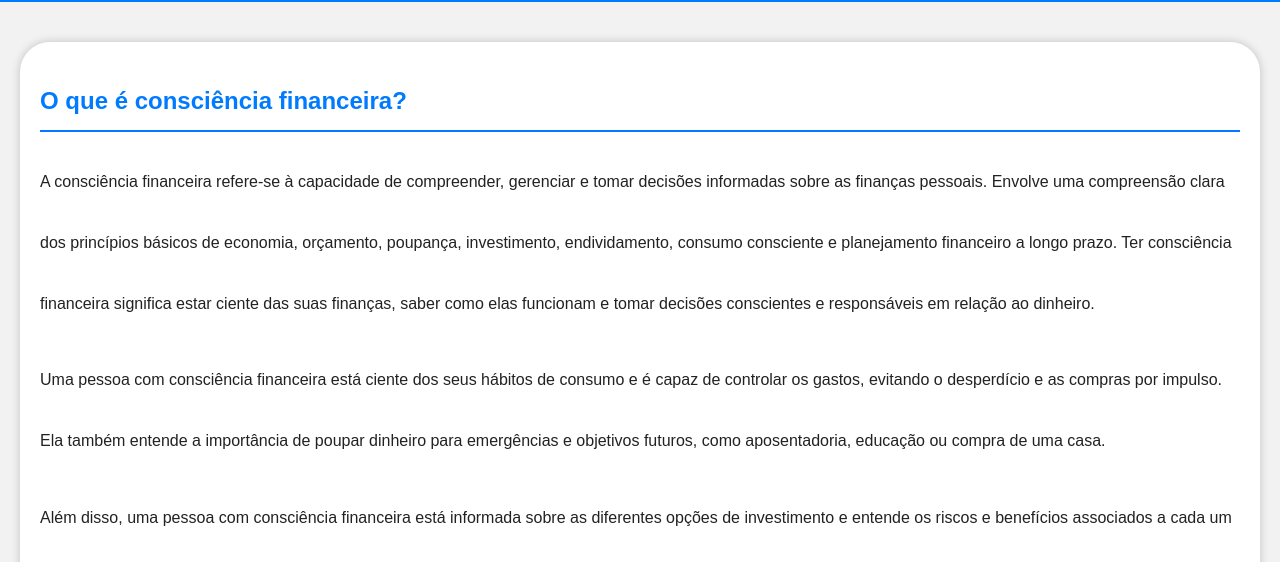
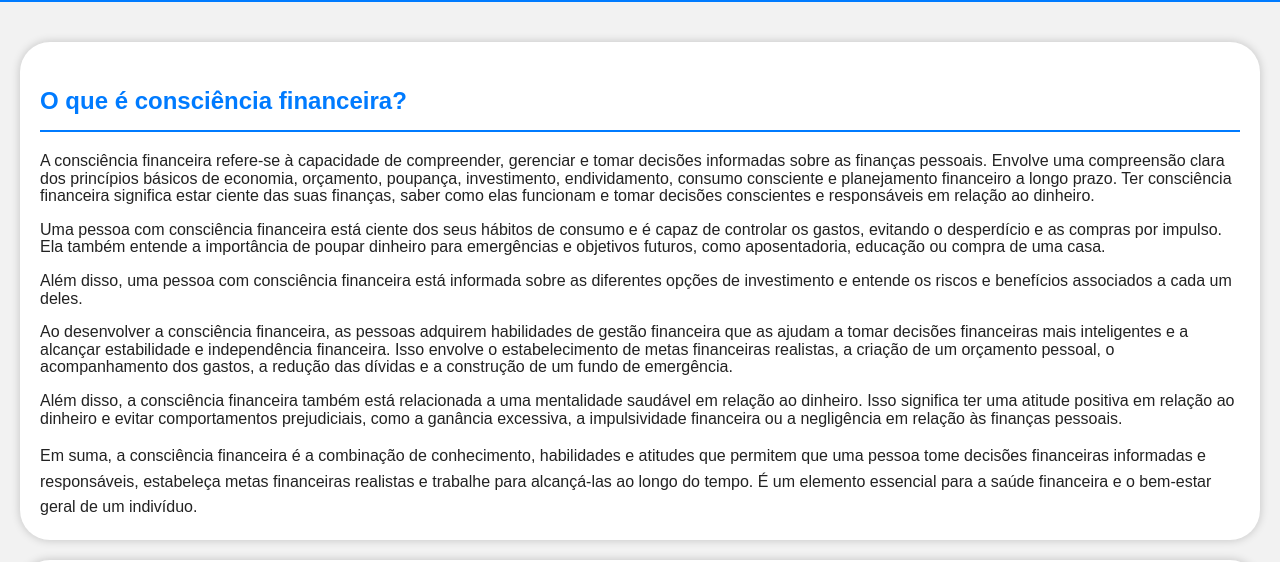
Before and after one commit to NiicolasAndrade/Economize-, a plain HTML site: page index.html in a window 1280 px wide. Shown: the part 231-793 px from the top of the page. Drawn offline with Linux system fonts and the light colour scheme.

Commit message:
Atualizar o index.html

```diff
--- a/index.html
+++ b/index.html
@@ -76,7 +76,7 @@ section h2 {
 }
 
 section p {
-  line-height: 3.8;
+  line-height: 1.1;
 }
 
 footer {
```
